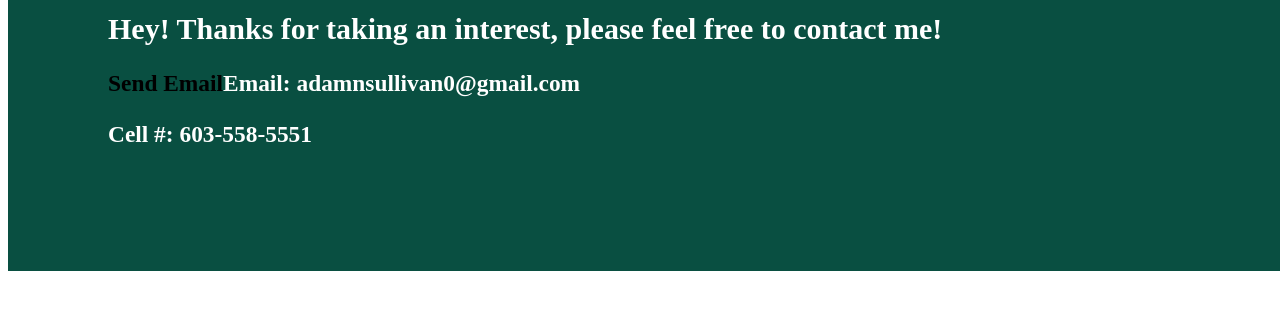
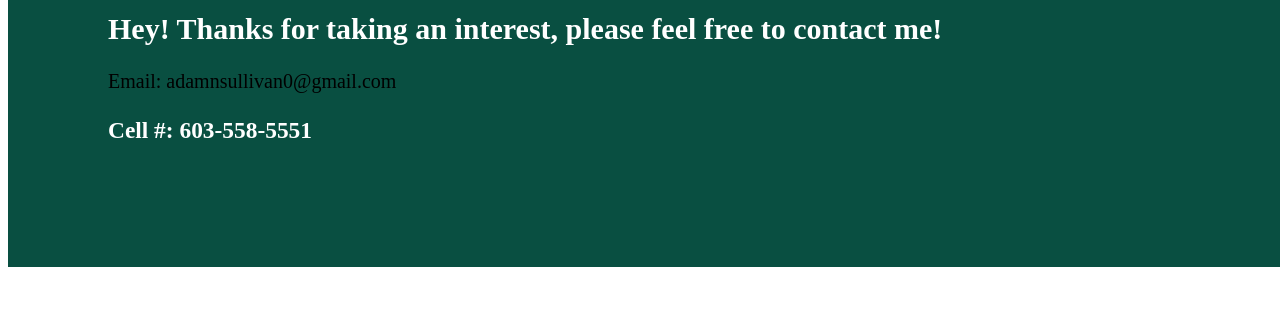
Before and after one commit to ToonPartyDM/Website_Final, a plain HTML site: page Contact.html in a window 1280 px wide. Shown: the part 277-586 px from the top of the page. Drawn offline with Linux system fonts and the light colour scheme.

Commit message:
Update Contact.html

```diff
--- a/Contact.html
+++ b/Contact.html
@@ -22,7 +22,7 @@
 		<center><h1 style="font-family: Fantasy color: #000000">Contact</font></center>
 
 		<h2>Hey! Thanks for taking an interest, please feel free to contact me!</h2>
-		 <h3><a href="mailto:email@example.com">Send Email</a>Email: adamnsullivan0@gmail.com</h3></a>
+		 <a href="mailto:adamnsullivan0@gmail.com">Email: adamnsullivan0@gmail.com</a>
 		<h3>Cell #: 603-558-5551</h3>
 
 	 </div>
```
